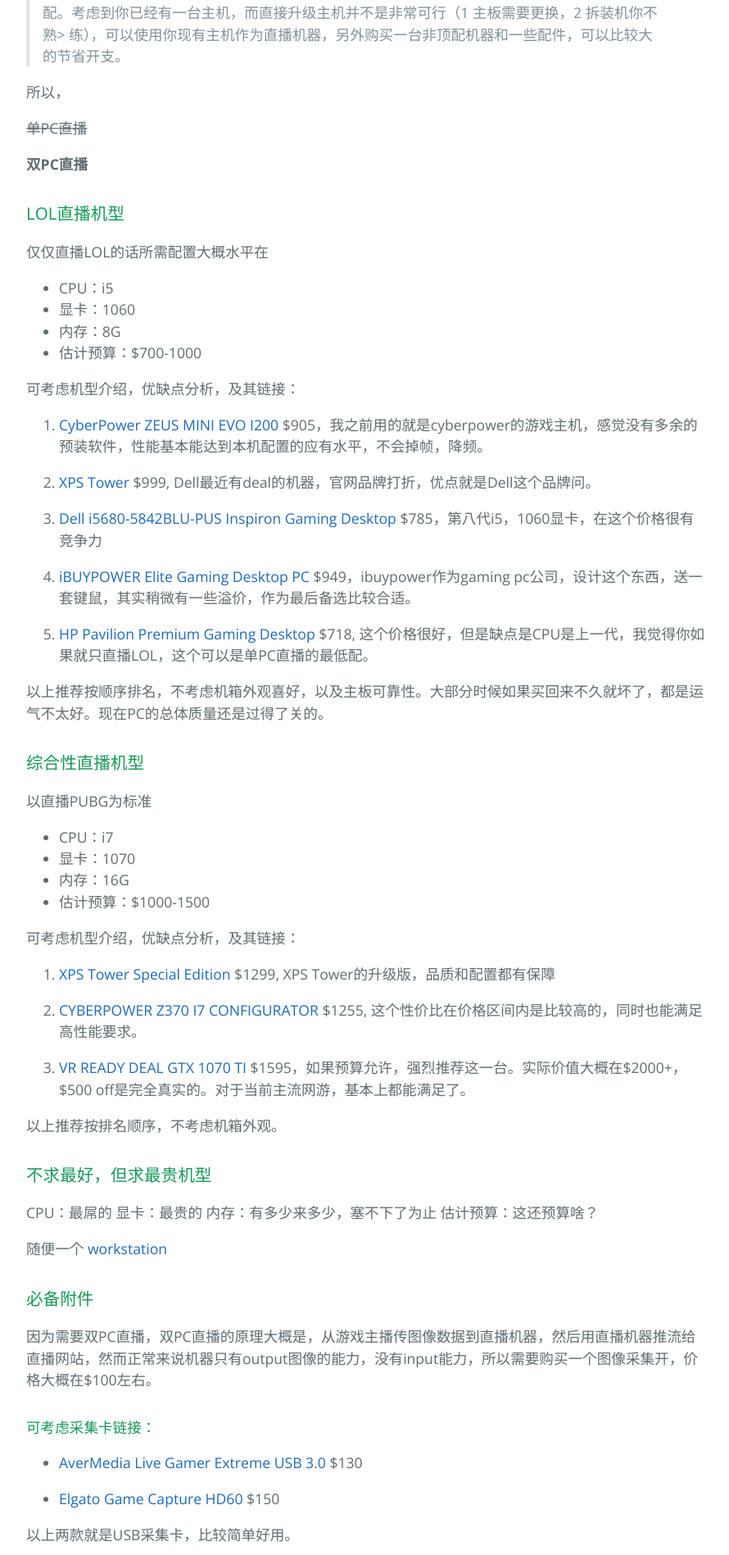
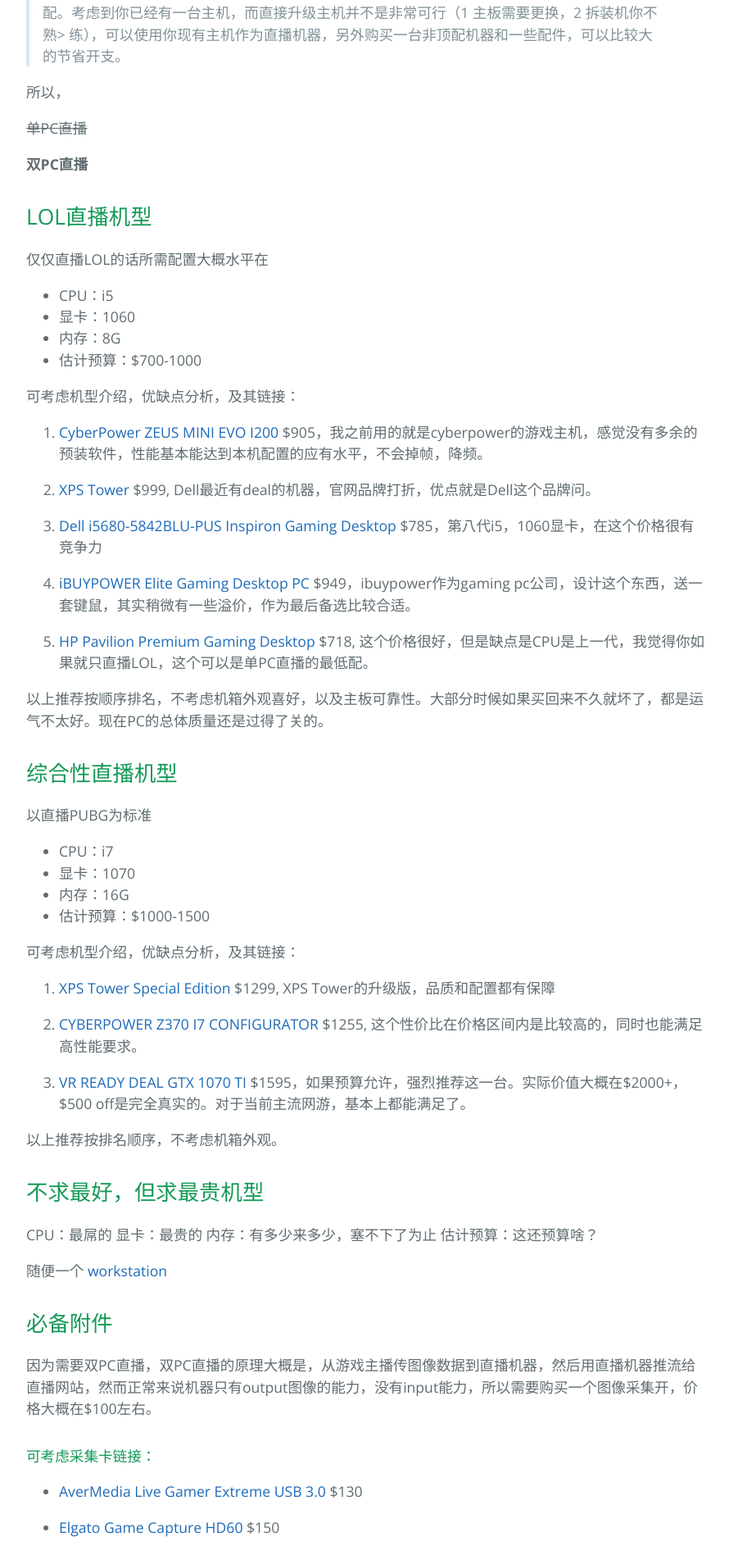
Before and after one commit to zhenxu92/GameStreamingTips, a Jekyll site: the page built from index.md, in a window 1280 px wide. Shown: the part 981-2878 px from the top of the page at 82% size, without its empty margins (192-1082 px from the left). Built offline with Jekyll 4.4.1, drawn with Linux system fonts in a browser that asks for light colours; our own code applies the rules of GitHub Pages for plain Markdown files.

Commit message:
change header format and retry favicon

```diff
--- a/_layouts/default.html
+++ b/_layouts/default.html
@@ -2,12 +2,13 @@
 <html lang="{{ site.lang | default: "en-US" }}">
   <head>
     <meta charset="UTF-8">
-    <link rel="shortcut icon" href="http://www.whhost.net/uploads/20180526/16/1527322194-rwJZihAaXn.jpg" type="image/png">
+
 {% seo %}
     <meta name="viewport" content="width=device-width, initial-scale=1">
     <meta name="theme-color" content="#157878">
     <meta name="apple-mobile-web-app-status-bar-style" content="black-translucent">
     <link rel="stylesheet" href="{{ '/assets/css/style.css?v=' | append: site.github.build_revision | relative_url }}">
+    <link rel="shortcut icon" href="http://www.whhost.net/uploads/20180526/16/1527322194-rwJZihAaXn.jpg" type="image/png">
   </head>
   <body>
     <a id="skip-to-content" href="#content">Skip to the content.</a>
--- a/index.md
+++ b/index.md
@@ -27,7 +27,7 @@
 
 
 
-### LOL直播机型
+## LOL直播机型
 
 仅仅直播LOL的话所需配置大概水平在
 
@@ -50,7 +50,7 @@
 
 以上推荐按顺序排名，不考虑机箱外观喜好，以及主板可靠性。大部分时候如果买回来不久就坏了，都是运气不太好。现在PC的总体质量还是过得了关的。
 
-### 综合性直播机型
+## 综合性直播机型
 
 以直播PUBG为标准
 
@@ -69,7 +69,7 @@
 
 以上推荐按排名顺序，不考虑机箱外观。
 
-### 不求最好，但求最贵机型
+## 不求最好，但求最贵机型
 
 CPU：最屌的
 显卡：最贵的
@@ -78,7 +78,7 @@
 
 随便一个 [workstation](https://www.amazon.com/16X-Core-Workstation-Desktop-Computer-Toughpower/dp/B07FK77NLG/ref=sr_1_23?s=pc&ie=UTF8&qid=1532057061&sr=1-23&keywords=desktop&refinements=p_36%3A2421884011)
 
-### 必备附件
+## 必备附件
 
 因为需要双PC直播，双PC直播的原理大概是，从游戏主播传图像数据到直播机器，然后用直播机器推流给直播网站，然而正常来说机器只有output图像的能力，没有input能力，所以需要购买一个图像采集开，价格大概在$100左右。
 
@@ -118,7 +118,7 @@
 
 如果你要唱歌，推荐[Neumann](https://www.amazon.com/s/ref=nb_sb_ss_ime_i_4_11?url=search-alias%3Delectronics&field-keywords=neumann+microphones&sprefix=neumann+mic%2Celectronics%2C137&crid=1DX8S1CTT6SK4&rh=n%3A172282%2Ck%3Aneumann+microphones)
 
-### 以上双PC直播操作如果你觉得太麻烦
+## 以上双PC直播操作如果你觉得太麻烦
 
 :arrow_forward: 单PC直播
 
@@ -128,7 +128,7 @@
 
 综合性直播其实还有很多款可以选择，基本上选择顶配的就可以了，i7 8700 + GTX 1080+ 16G RAM + 100GB SSD。
 
-### 单PC 双PC 价格比较与总预算
+## 单PC 双PC 价格比较与总预算
 
 | Single PC    | Two PC            | Prod  |
 |:-------------|:------------------|:------|
@@ -142,7 +142,7 @@
 
 [下载](https://github.com/obsproject/obs-studio/releases/download/21.1.2/OBS-Studio-21.1.2-Full-Installer.exe)
 
-### 直播软件及其设置
+## 直播软件及其设置
 
 这里以twitch为例子，简单介绍一下如何设置直播。
 
@@ -170,7 +170,7 @@
 6. **注意摄像头的开启与关闭，以及直播的开始与结束。**
 
 
-### 直播插件及其设置
+## 直播插件及其设置
 
 YY直播伴侣
 
```
